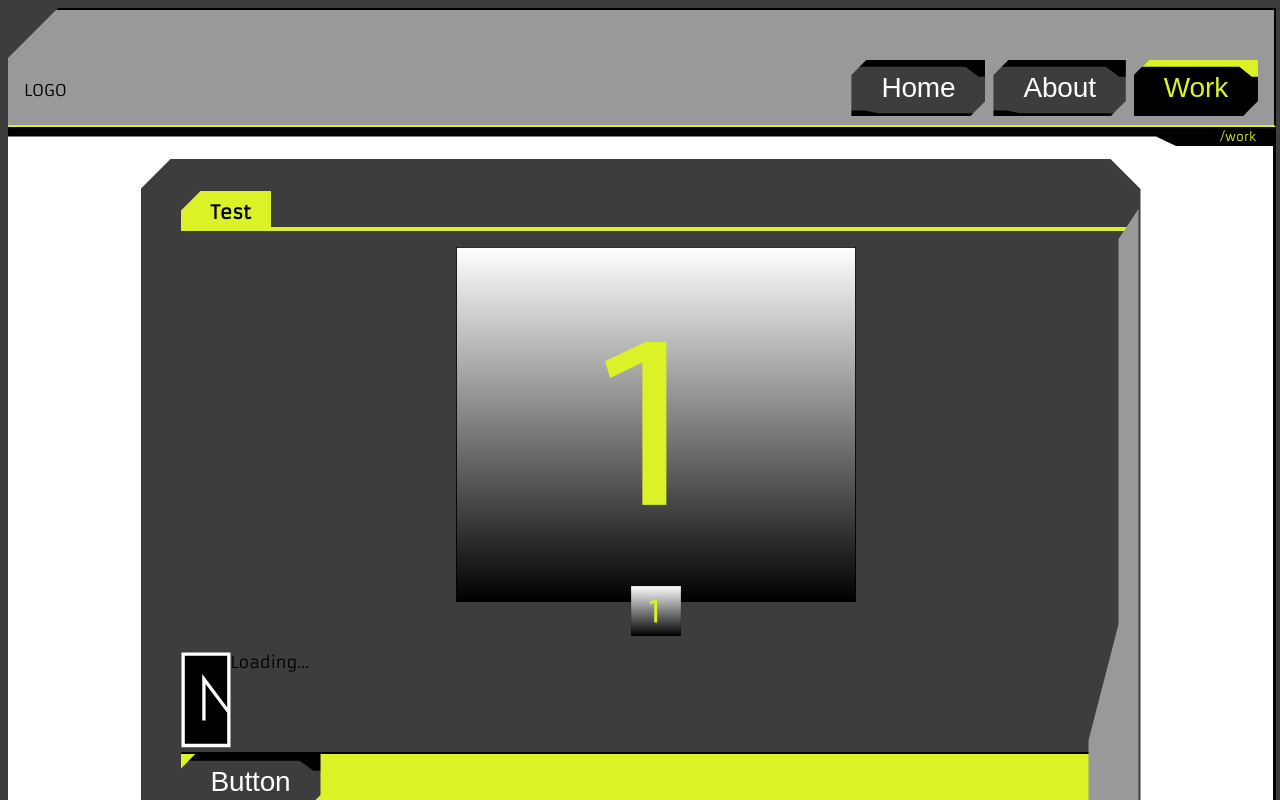
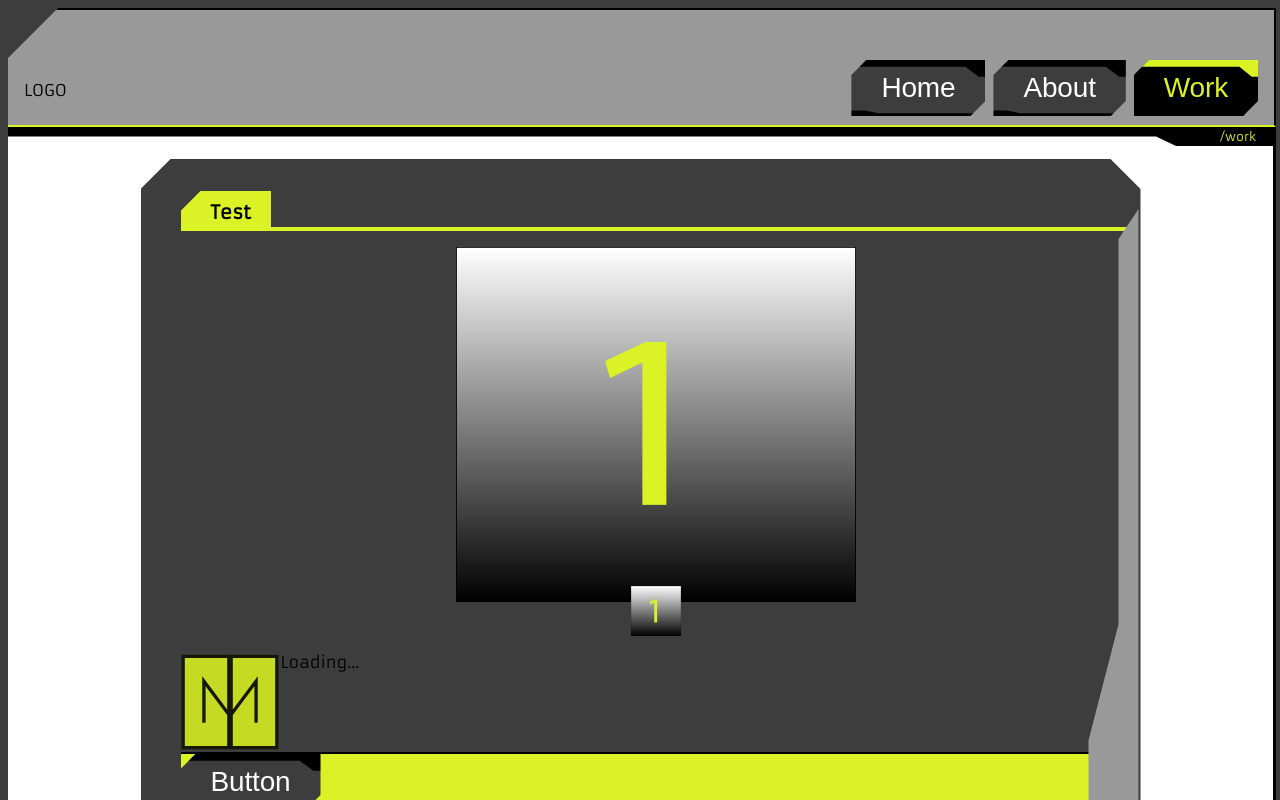
Before and after one commit to ChrisJackem/port_app, a Next.js app: page /work in a window 1280 px wide. Shown: the top 800 px of the page. Built offline with nearby package versions, Linux system fonts and the light colour scheme; a web font is replaced by a local one.

Commit message:
Work Styles 11

```diff
--- a/src/components/loading_component/loading_component.module.css
+++ b/src/components/loading_component/loading_component.module.css
@@ -8,15 +8,21 @@
 
 .spinner{
     float: left;
-    width: 50px; height: 100px;
+    width: 100px; height: 100px;
     /* background-color: red; */
     display: block;
     /* animation: 2s linear infinite spin; */
     /* clip-path: polygon(0 20%, 20% 0, 100% 0, 100% 100%, 0 100%); */
+    position: relative;
+}
 
+.svgLogo{
+    width: 50px; height: 100px;
+    position: absolute;
+    top: 0; left: 0;
 }
-.svgLogo{
-    background-color: red;
+.flipped{
+    transform: scale(-1, 1) translateX(-96%);
 }
 
 .pen {
@@ -29,13 +35,18 @@
   animation-timing-function: linear;
 }
 
+
 @keyframes draw {
   from {
     stroke-dashoffset: 1680;
+    fill: var(--darkest, #000);
+    stroke: var(--accent, #CCC);
   }
 
   to {
     stroke-dashoffset: 0;
+    stroke: var(--darkest, #000);
+    fill: var(--accent, #CCC);
   }
 }
 /* @keyframes spin {
--- a/src/components/loading_component/loading_component.tsx
+++ b/src/components/loading_component/loading_component.tsx
@@ -19,6 +19,7 @@ const LoadingComponent: React.FC<{ style?: React.CSSProperties }> = ({ style })
           height={50}
         /> */}
         <StrokeLogo />
+        <StrokeLogo xtra_styles={styles.flipped}/>
       </span>
       <span>Loading...</span>
     </div>
@@ -27,10 +28,13 @@ const LoadingComponent: React.FC<{ style?: React.CSSProperties }> = ({ style })
 
 
 
-const StrokeLogo = () => {
+const StrokeLogo = ({xtra_styles}:{xtra_styles?: string}) => {
   return (
-    <svg xmlns="http://www.w3.org/2000/svg" viewBox="0 0 150.5 288">
-      <path className={styles.pen} d="M69,206.5v-125l75,100v100H6.5V6.5h137.5v174" stroke="white" strokeWidth="10"/>
+    <svg
+      className={`${styles.svgLogo} ${xtra_styles !== undefined ? xtra_styles : ''}`}
+      xmlns="http://www.w3.org/2000/svg" viewBox="0 0 150.5 288"
+    >
+      <path className={`${styles.pen}`} d="M69,206.5v-125l75,100v100H6.5V6.5h137.5v174" fill="none" stroke="white" strokeWidth="10"/>
     </svg>
   );
 }
```
